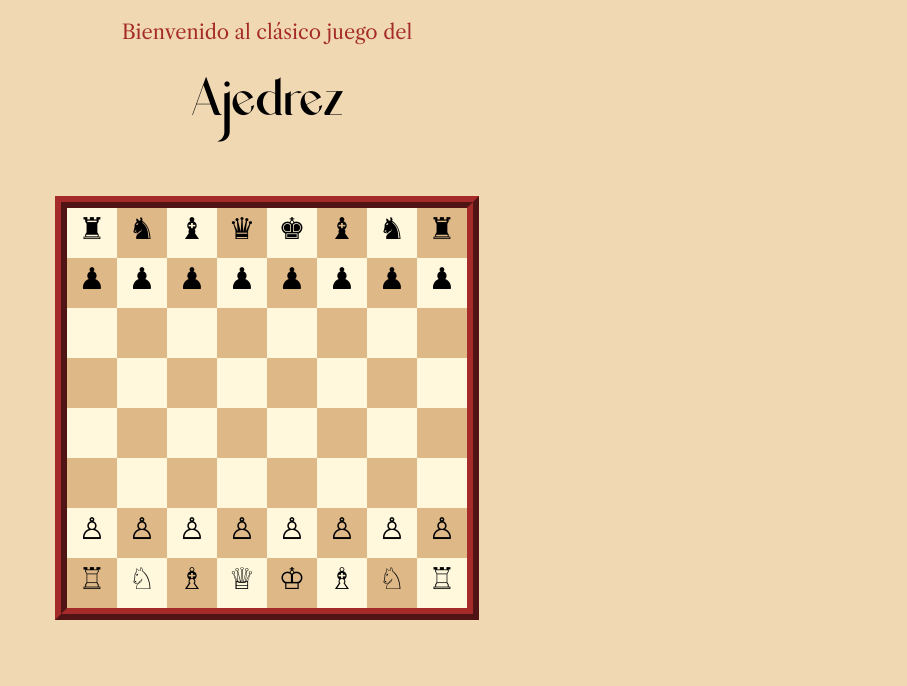
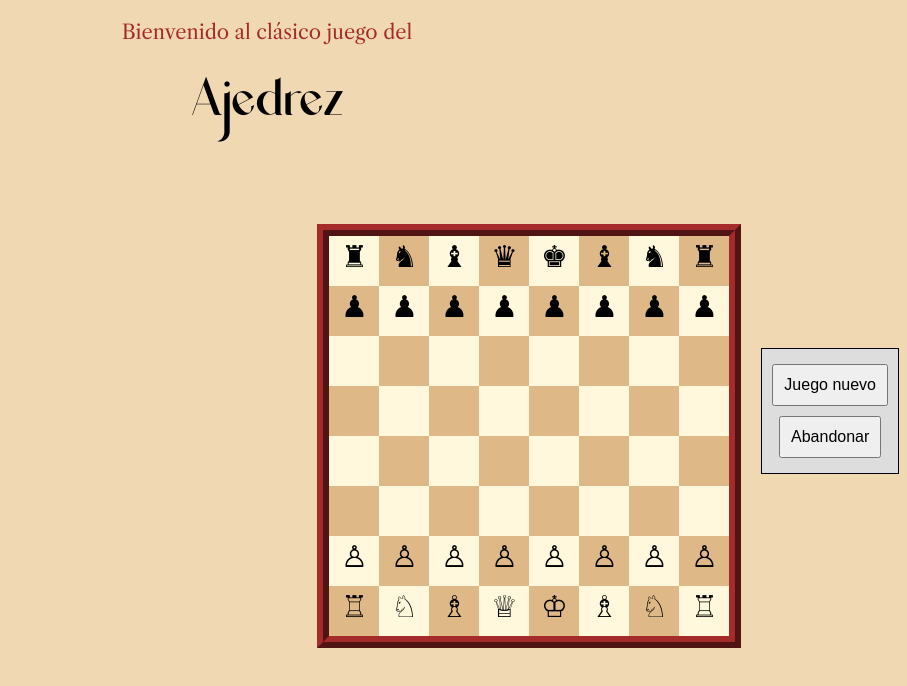
Before and after one commit to Ahrkhael/Chess, a plain HTML site: page index.html in a window 1280 px wide. Shown: the whole page, without its empty margins (373-1280 px from the left). Drawn offline with Linux system fonts and the light colour scheme.

Commit message:
Buttons new game and surrender

```diff
--- a/chess.js
+++ b/chess.js
@@ -748,6 +748,14 @@ function handleSquareClick(event) {
     }
 }
 
+function newGame() {
+    console.log("Nueva partida")
+}
+
+function surrender() {
+    console.log("Has abandonado")
+}
+
 function showModal() {
     const modal = document.getElementById("myModal")
     const span = document.getElementsByClassName("close")[0]
--- a/index.css
+++ b/index.css
@@ -80,9 +80,30 @@ body {
     height: 50px;
 }
 
+#container {
+    display: flex;
+    align-items: center;
+}
+
+#buttons {
+    display: flex;
+    flex-direction: column;
+    align-items: center;
+    background-color: #ddd; /* Color de fondo para mejor visualización */
+    padding: 10px;
+    border: 1px solid #000;
+}
+
+#buttons button {
+    margin: 5px 0; /* Espacio entre los botones */
+    padding: 10px;
+    font-size: 16px;
+}
+
 #board {
     margin: auto;
     margin-top: 50px;
+    margin-right: 20px;
     width: 400px;
     height: 400px;
     border: 12px ridge brown;
--- a/index.html
+++ b/index.html
@@ -9,8 +9,15 @@
 
 	<p id="title"> Bienvenido al clásico juego del</p>
     <p id="title-chess">Ajedrez</p>
-	<div id="board">
+    <div id="container">
+        <div id="board">
 
+        </div>
+
+        <div id="buttons">
+            <button onclick="newGame()">Juego nuevo</button>
+            <button onclick="surrender()">Abandonar</button>
+        </div>
     </div>
 
 	<div id="myModal" class="modal">
```
